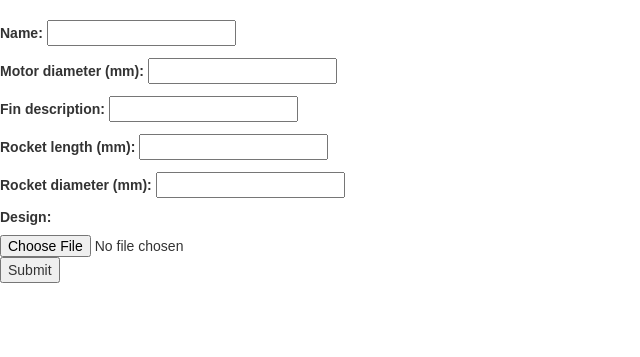
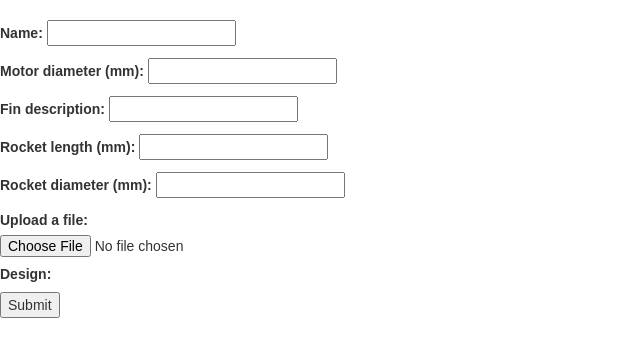
Before and after one commit to kavelrao/STINCS-RecordBook, a Django app: page /new_design/ in a window 1280 px wide. Shown: the part 58-415 px from the top of the page, without its empty margins (0-640 px from the left). Run offline with Django 3.2, Linux system fonts and the light colour scheme; the visitor is signed in with stand-in values (Sample User, id 1); some libraries are stand-ins or nearby versions.

Commit message:
pictures

```diff
--- a/recordbook/home/forms.py
+++ b/recordbook/home/forms.py
@@ -77,7 +77,10 @@ class DesignForm(forms.Form):
     fin_description = forms.CharField(max_length=500)
     length = forms.DecimalField(label='Rocket length (mm)')  # millimeters
     diameter = forms.DecimalField(label='Rocket diameter (mm)')  # millimeters
-
+    upload = forms.FileField(label='Upload a file')
+    class Meta:
+       model = Design
+       fields = ('name','motor_diameter','fin_description','length', 'diameter', 'upload')
 
     def clean_name(self):
         name = self.cleaned_data['name']
--- a/recordbook/home/models.py
+++ b/recordbook/home/models.py
@@ -33,7 +33,7 @@ class Design(models.Model):
     fin_description = models.CharField(max_length=500)
     length = models.DecimalField(decimal_places=2, max_digits=6)  # millimeters
     diameter = models.DecimalField(decimal_places=2, max_digits=6)  # millimeters
-    designFile = models.CharField(max_length =500, default="none")
+    upload = models.FileField(upload_to='media/', default=None)
     owner = models.ForeignKey(
         Account,
         on_delete=models.CASCADE,
--- a/recordbook/home/templates/home/designs.html
+++ b/recordbook/home/templates/home/designs.html
@@ -16,7 +16,8 @@
           <p>Diameter: {{ design.diameter }}mm</p>
           <p>Motor diameter: {{ design.motor_diameter }}mm</p>
           <p>Length: {{ design.length }}mm</p>
-          <p>Uploaded file:  {{design.designFile}}</p>
+          <p>Uploaded file: {{design.upload.filename}}</p>
+          <img src="{{ design.upload.url }}" alt="File">
           <img src={{ design.folderpath }}.jpg>
         </div>
       </div>
--- a/recordbook/home/templates/home/new_design.html
+++ b/recordbook/home/templates/home/new_design.html
@@ -5,8 +5,8 @@
   {% csrf_token %}
   {{ form.as_p }}
   <h5><b> Design: </b> </h5>
-  <input type = "file" name = "design"
-  <button type = "submit"></button>
+  <!-- <input type = "file" name = "design" -->
+  <!-- <button type = "submit"></button> -->
   <input type=submit></input>
 </form>
 {% endblock content %}
--- a/recordbook/home/views.py
+++ b/recordbook/home/views.py
@@ -130,26 +130,25 @@ def new_design(request):
             fin_description = form.cleaned_data['fin_description']
             length = form.cleaned_data['length']
             diameter = form.cleaned_data['diameter']
-            uploaded_file = request.FILES['design']
-            fs = FileSystemStorage()
-            designFile = fs.save(name, uploaded_file)
+            upload = form.cleaned_data['upload']
 
             # Create a new design and add attributes
             design = Design(name=name, motor_diameter=motor_diameter,
-                fin_description=fin_description, length=length, diameter=diameter, designFile=designFile,
+                fin_description=fin_description, length=length, diameter=diameter, upload= upload,
                  owner=request.user.account, team=request.user.account.team)
             design.save()
 
             # Redirect to designs
             return redirect('designs')
         # If form is invalid
-        context = {'form': form}
-        return render(request, 'home/new_design.html', context)
+#        context = {'form': form}
+#        return render(request, 'home/new_design.html', context)
 
     else:
         form = DesignForm(user=request.user)
         context = {'form': form}
-        return render(request, 'home/new_design.html', context)
+    return render(request, 'home/new_design.html', context)
+
 
 @login_required
 def team(request):
```
Also changed, not shown: recordbook/home/migrations/0018_auto_20200212_0253.py (added), recordbook/home/migrations/0019_auto_20200227_2140.py (added).
